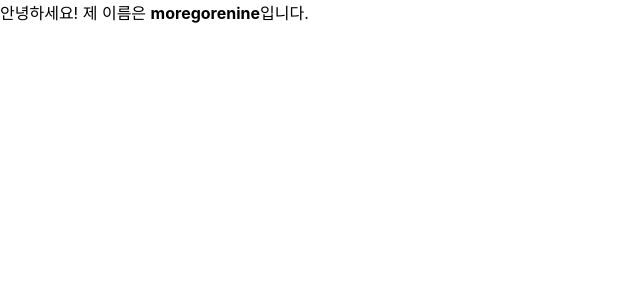
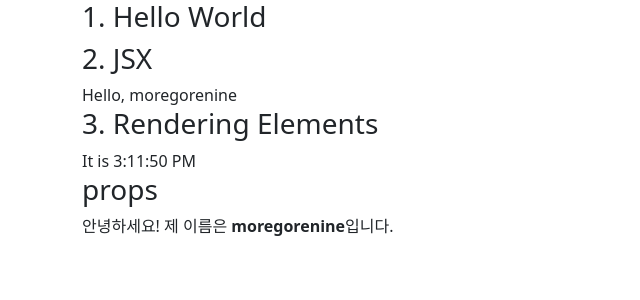
Before and after one commit to moregorenine/react-boilerplate, a React (Create React App) app: page / in a window 1280 px wide. Shown: the top 300 px of the page, without its empty margins (0-640 px from the left). Built offline with nearby package versions, Linux system fonts and the light colour scheme.

Commit message:
[feature] 5.state-lifecycle

```diff
--- a/package.json
+++ b/package.json
@@ -2,7 +2,9 @@
   "name": "react-boilerplate",
   "version": "0.1.0",
   "private": true,
-  "dependencies": {},
+  "dependencies": {
+    "bootstrap": "^5.1.3"
+  },
   "scripts": {
     "predeploy": "npm run build",
     "deploy": "gh-pages -d build",
--- a/src/App.js
+++ b/src/App.js
@@ -1,9 +1,19 @@
-import MyName from './props/MyName'
+import './common/bootstrap'
+
+import HelloWorld from './reactjs.org/1.hello-world/HelloWorld'
+import Jsx from './reactjs.org/2.jsx/Jsx'
+import RenderingElements from './reactjs.org/3.rendering-elements/RenderingElements'
+import Welcome from './reactjs.org/4.components-props/Welcome'
+// import Counter from './state/Counter'
 
 const App = () => {
     return (
-        <MyName name="moregorenine">
-        </MyName>
+        <div className="container">
+            <HelloWorld></HelloWorld>
+            <Jsx></Jsx>
+            <RenderingElements></RenderingElements>
+            <Welcome name={'moregorenine'}/>
+        </div>
     );
 }
 
--- /dev/null
+++ b/src/common/bootstrap.js
@@ -0,0 +1,2 @@
+import 'bootstrap/dist/css/bootstrap.min.css'
+import 'bootstrap/dist/js/bootstrap.bundle.min'
--- a/src/props/MyName.js
+++ /dev/null
@@ -1,13 +0,0 @@
-const MyName = function (props) {
-    return (
-        <div>
-            안녕하세요! 제 이름은 <b>{props.name}</b>입니다.
-        </div>
-    )
-}
-
-MyName.defaultProps = {
-    name: 'moregorenine'
-}
-
-export default MyName;
--- /dev/null
+++ b/src/reactjs.org/1.hello-world/HelloWorld.js
@@ -0,0 +1,13 @@
+const HelloWorld = function () {
+    return (
+        <article>
+            <h3>1. Hello World</h3>
+        </article>
+    )
+}
+
+HelloWorld.defaultProps = {
+    name: 'moregorenine'
+}
+
+export default HelloWorld;
--- /dev/null
+++ b/src/reactjs.org/2.jsx/Jsx.js
@@ -0,0 +1,11 @@
+const Jsx = function () {
+    const name = 'moregorenine'
+    return (
+        <article>
+            <h3>2. JSX</h3>
+            <div>Hello, {name}</div>
+        </article>
+    )
+}
+
+export default Jsx;
--- /dev/null
+++ b/src/reactjs.org/3.rendering-elements/RenderingElements.js
@@ -0,0 +1,10 @@
+const RenderingElements = function () {
+    return (
+        <article>
+            <h3>3. Rendering Elements</h3>
+            <div>It is {new Date().toLocaleTimeString()}</div>
+        </article>
+    )
+}
+
+export default RenderingElements;
--- /dev/null
+++ b/src/reactjs.org/4.components-props/Welcome.js
@@ -0,0 +1,18 @@
+// props 사용방법
+
+const Welcome = function (props) {
+    return (
+        <article>
+            <h3>props</h3>
+            <div>
+                안녕하세요! 제 이름은 <b>{props.name}</b>입니다.
+            </div>
+        </article>
+    )
+}
+
+Welcome.defaultProps = {
+    name: 'moregorenine'
+}
+
+export default Welcome;
--- /dev/null
+++ b/src/state/Counter.js
@@ -0,0 +1,14 @@
+// props 사용방법
+
+const MyName = function (props) {
+    return (
+        <div>
+            <h1>count</h1>
+            <div>value: 0</div>
+            <button>+</button>
+            <button>-</button>
+        </div>
+    )
+}
+
+export default MyName;
```
Also changed, not shown: src/reactjs.org/5.state-lifecycle/StateLifecycle.js (added, +10 -0 lines), 1 other file (tests, documents, lock files or other folders).
